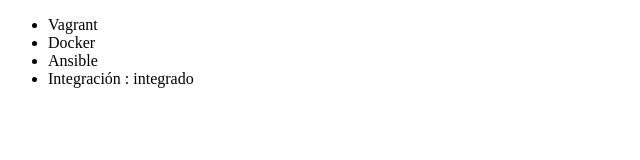
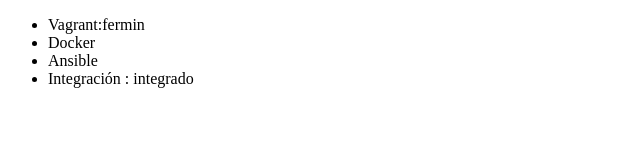
Before and after one commit to Fermin2049/ProyectoVacaciones, a plain HTML site: page index.html in a window 1280 px wide. Shown: the full height of the page, 0-640 px from the left. Drawn offline with Linux system fonts and the light colour scheme.

Commit message:
comir fermin

```diff
--- a/index.html
+++ b/index.html
@@ -6,7 +6,7 @@
 	</head>
 	<body>
 		<ul>
-			<li>Vagrant</li>
+			<li>Vagrant:fermin</li>
 			<li>Docker</li>
 			<li>Ansible</li>
 			<li>Integración : integrado</li>
```
